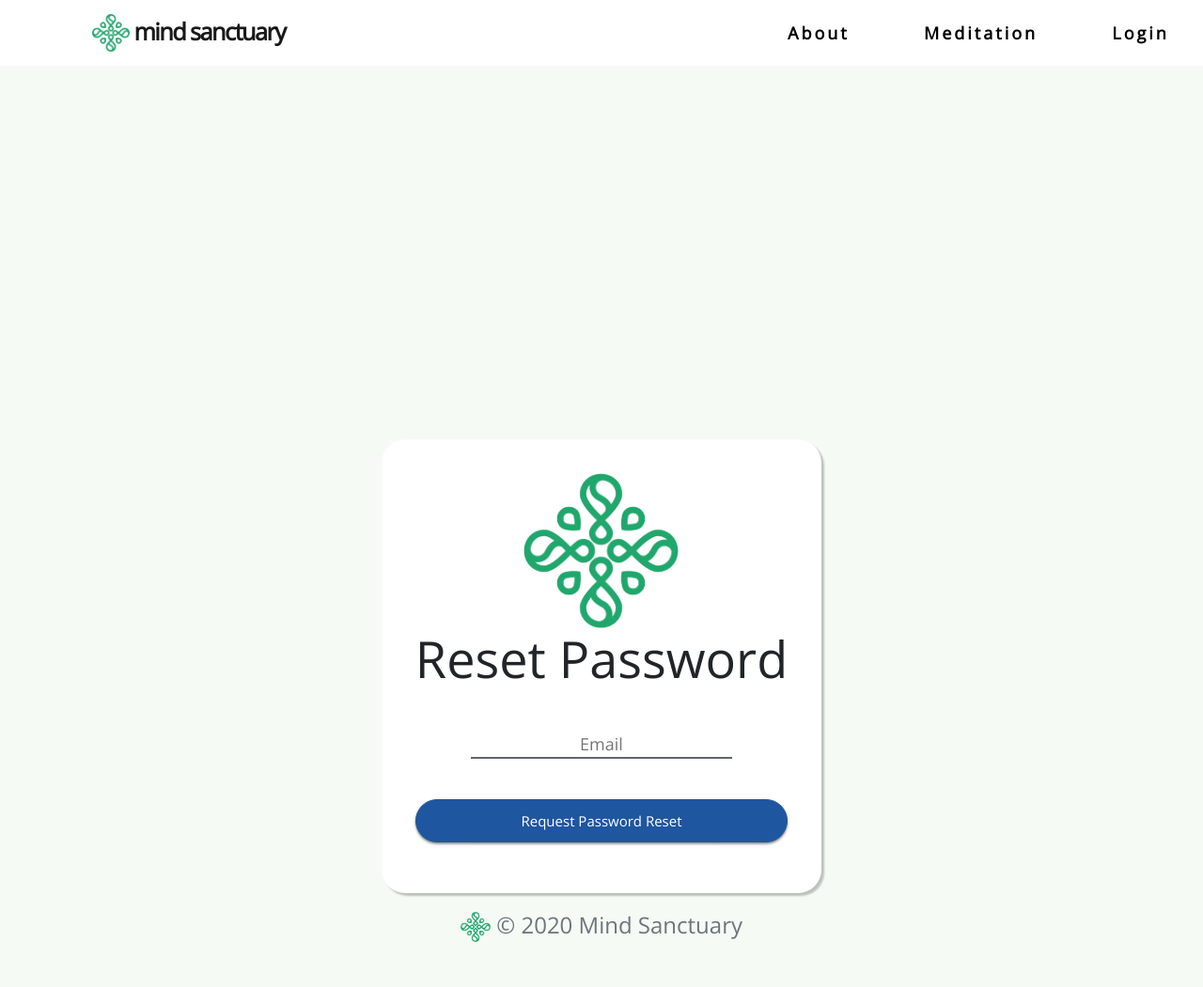
After one commit to cbonoan/Senior-Project, a Flask app: page /reset_password in a window 1280 px wide. The commit adds this page. Shown: the whole page at 94% size. Run offline with Flask 2, Linux system fonts and the light colour scheme; parts of the project's set-up code (start-up, migrations or seed data) failed here and were passed over; some libraries are stand-ins or nearby versions.

Commit message:
Added 'forgot password' funtionality -Charles'

```diff
--- a/flaskApp/forms.py
+++ b/flaskApp/forms.py
@@ -27,3 +27,21 @@ class LoginForm(FlaskForm):
     pwd = PasswordField('password', validators=[DataRequired()])
     btn = SubmitField('Sign In')
     remember = BooleanField('Remember Me')
+
+class RequestResetForm(FlaskForm):
+    email = EmailField('email',
+                        validators=[DataRequired(), Email()])
+    btn = SubmitField('Request Password Reset')
+
+    # Need to check if email does not exist
+    def validate_email(self, email):
+        user = User.query.filter_by(email=email.data).first()
+        if user is None:
+            raise ValidationError('There is no account associated with this email.')
+
+class ResetPasswordForm(FlaskForm):
+    # Have user create new password and confirm it
+    pwd = PasswordField('Password', validators=[DataRequired()])
+    confirmPwd = PasswordField('Confirm Password',
+                                validators=[DataRequired(), EqualTo('pwd')])
+    submit = SubmitField('Reset Password')
--- a/flaskApp/routes.py
+++ b/flaskApp/routes.py
@@ -1,10 +1,11 @@
 from flask import render_template, url_for, flash, redirect, request, session, g, jsonify
-from flaskApp import app, db, bcrypt
+from flaskApp import app, db, bcrypt, mail
 from flaskApp.forms import *
 from flaskApp.models import *
 from flask_login import login_user, logout_user, current_user, login_required
 from random import randint
 from flask_session import Session
+from flask_mail import Message
 import json
 
 app.debug = True
@@ -47,15 +48,20 @@ def about():
 
 @app.route("/register", methods=['GET','POST'])
 def register():
+    if current_user.is_authenticated:
+        return redirect(url_for('home'))
     form = RegistrationForm()
     if request.method == 'POST' and form.validate_on_submit():
-        user = None
-        try:
-            user = User(form.firstName.data, form.lastName.data, form.userName.data, form.email.data, form.pwd.data)
-        except TypeError as e:
-            print(e)
-
+        fullName = form.firstName.data + " " + form.lastName.data
+        #Generate 5 digit userid
+        uid = ""
+        for i in range(5):
+            uid += str(randint(0,9))
+        hashed_pwd = bcrypt.generate_password_hash(form.pwd.data).decode('utf-8') # bcrypt will be used to encrypt user passwords
+        user = User(id=uid, username=form.userName.data, email=form.email.data, password=hashed_pwd, name=fullName)
         if user:
+            db.session.add(user)
+            db.session.commit()
             flash(f'Account created for {form.userName.data}!', 'success')
             return redirect(url_for('login'))
         elif user is None:
@@ -64,12 +70,15 @@ def register():
 
     return render_template('register.html', title='Register', form=form)
 
+
 @app.route("/login", methods=['GET','POST'])
 def login():
+    if current_user.is_authenticated:
+        return redirect(url_for('home'))
     form = LoginForm()
+    print(form.validate_on_submit())
     if request.method == 'POST' and form.validate_on_submit():
         user = User.query.filter_by(email=form.email.data).first()
-        print(user)
         if user and bcrypt.check_password_hash(user.password, form.pwd.data):
             login_user(user, remember=form.remember.data)
             # Next line sees if a user was trying to access a page before needing to login
@@ -84,6 +93,58 @@ def login():
         else:
             flash('Login Unsuccessful. Please check email and password', 'danger')
     return render_template('login.html', title='Login', form=form)
+
+def sendResetEmail(user):
+    token = user.getResetToken()
+    msg = Message('Password Reset Request',
+                sender="noreply@mindsanctuary.com",
+                recipients=[user.email])
+    msg.body = f'''To reset your password, visit the following link:
+{url_for('resetToken', token=token, _external=True)}
+
+If you did not request a password reset, then please ignore this email and no changes will be made.
+'''
+    mail.send(msg)
+
+
+@app.route("/reset_password", methods=['GET','POST'])
+def resetRequest():
+    if current_user.is_authenticated:
+        return redirect(url_for('home'))
+
+    form = RequestResetForm()
+
+    if form.validate_on_submit():
+        user = User.query.filter_by(email=form.email.data).first()
+        if(user is None):
+            flash("There is noaccount associated with this email.", 'warning')
+            return redirect(url_for('register'))
+
+        sendResetEmail(user)
+        flash("Please check your email to reset your password.", 'info')
+        return redirect(url_for('login'))
+
+    return render_template('resetRequest.html', title='Reset Password', form=form)
+
+@app.route("/reset_password/<token>", methods=['GET','POST'])
+def resetToken(token):
+    if current_user.is_authenticated:
+        return redirect(url_for('home'))
+
+    user = User.verifyResetToken(token)
+    if user is None:
+        flash("Token is invalid or has expired", 'warning')
+        return redirect(url_for('resetRequest'))
+
+    form = ResetPasswordForm()
+    if form.validate_on_submit():
+        hashed_pwd = bcrypt.generate_password_hash(form.pwd.data).decode('utf-8')
+        user.password = hashed_pwd
+        db.session.commit()
+        flash(f'Your password has been updated!', 'success')
+        return redirect(url_for('login'))
+    return render_template('resetToken.html', title='Reset Password', form=form)
+
 
 @app.route("/logout")
 def logout():
--- a/flaskApp/static/styles/index.css
+++ b/flaskApp/static/styles/index.css
@@ -6,6 +6,10 @@
     }
     #sloganText {
         display: block !important;
+    }
+    #stmt {
+        max-height: 750px;
+        overflow-y: scroll;
     }
 }
 @media screen and (max-width: 1500px) {
--- a/flaskApp/templates/login.html
+++ b/flaskApp/templates/login.html
@@ -31,7 +31,7 @@
                 <label for="pwd" class="labelPwd"></label>
 
             </div>
-            <a href="" class="text-muted text-center">Forgot Password?</a>
+            <a href="{{ url_for('resetRequest') }}" class="text-muted text-center">Forgot Password?</a>
             <div class="rememberMe checkbox text-center">
                 <label for="">
                     {{ form.remember(type="checkbox") }}
--- a/flaskApp/templates/register.html
+++ b/flaskApp/templates/register.html
@@ -62,7 +62,7 @@
                     {{ form.pwd(class="labelPwd is-invalid text-center", autocomplete="off", placeholder="Password", id="pwdField") }}
                     <label for="pwd" class="labelPwd"></label>
                     <div class="invalid-feedback">
-                        {% for error in form.username.errors %}
+                        {% for error in form.pwd.errors %}
                             <span>{{ error }}</span>
                         {% endfor %}
                     </div>
--- /dev/null
+++ b/flaskApp/templates/resetRequest.html
@@ -0,0 +1,46 @@
+{% extends "layout.html" %}
+{% block styles %}
+<link rel="stylesheet" href="{{ url_for('static', filename='styles/login.css') }}">
+{%endblock%}
+{%block content%}
+    <div>
+        <form method="POST" action="{{ url_for('resetRequest') }}">
+            {{ form.hidden_tag() }}
+            <div class="loginImg text-center">
+                <img src="{{ url_for('static', filename='pictures/MindSanctuary_Icon.png') }}" alt="" width="165" height="165">
+                <h4>Reset Password</h4>
+            </div>
+            {% with messages = get_flashed_messages(with_categories=true) %}
+                {% if messages %}
+                    {% for category, message in messages %}
+                        <div class="alert alert-{{ category }}">
+                            {{ message }}
+                        </div>
+                    {% endfor %}
+                {% endif %}
+            {%endwith%}
+            <div class="emailSection text-center form-group">
+                {% if form.email.errors %}
+                    {{ form.email(class="labelEmail is-invalid text-center", autocomplete="off", placeholder="Email", id="emailField") }}
+                    <label for="email" class="labelEmail"></label>
+                    <div class="invalid-feedback">
+                        {% for error in form.email.errors %}
+                            <span>{{ error }}</span>
+                            <br>
+                            <span>You can register your email <a href="{{ url_for('register') }}">here</a>.</span>
+                        {% endfor %}
+                    </div>
+                {% else %}
+                     {{ form.email(class="labelEmail text-center", autocomplete="off", placeholder="Email", id="emailField") }}
+                    <label for="email" class="labelEmail"></label>
+                {% endif %}
+            </div>
+            <div class="form-group">
+                {{ form.btn(class="btn", id="btn", type="submit", style="width: 100%;") }}
+            </div>
+        </form>
+    </div>
+{%endblock%}
+{%block scripts%}
+    <script src="{{ url_for('static', filename='scripts/login.js') }}"></script>
+{%endblock%}
```
Also changed, not shown: flaskApp/__init__.py (+10 -0 lines), flaskApp/models.py (+19 -1 lines), flaskApp/templates/resetToken.html (added, +58 -0 lines), 2 other files.
